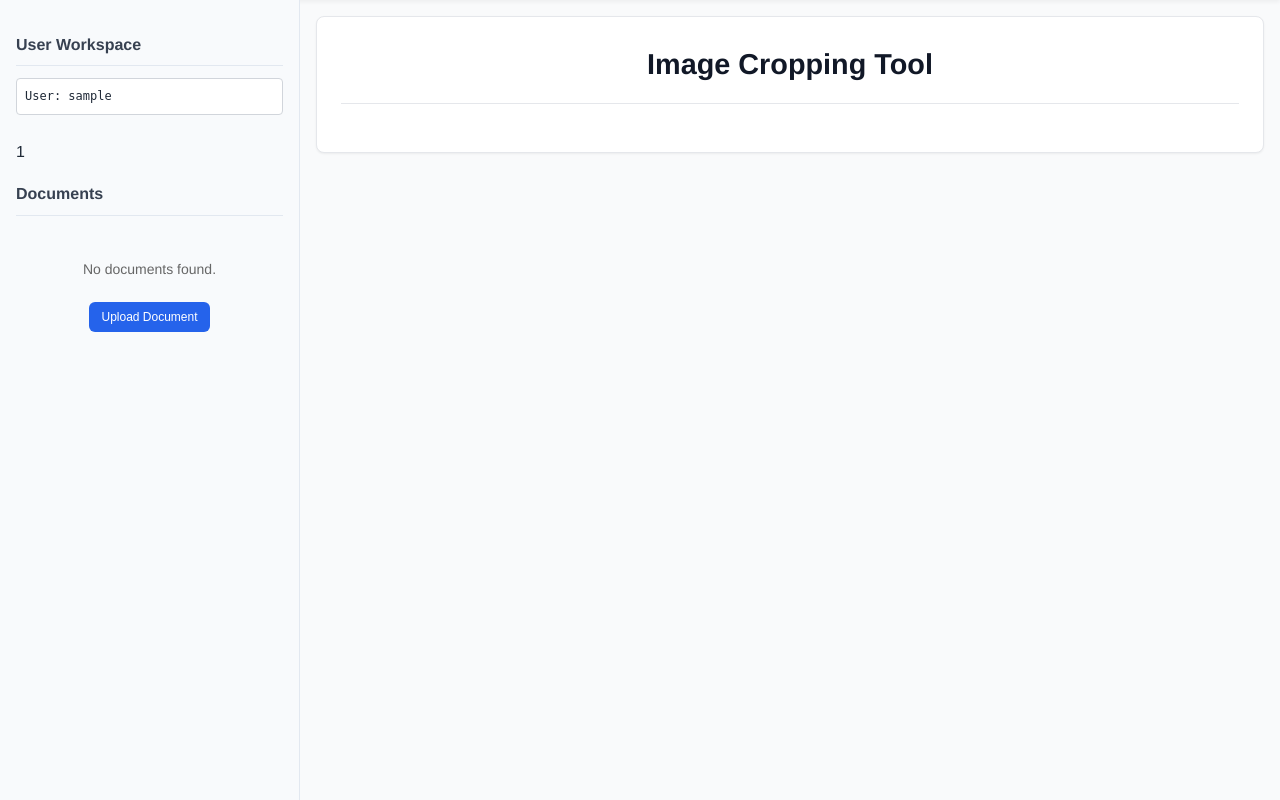
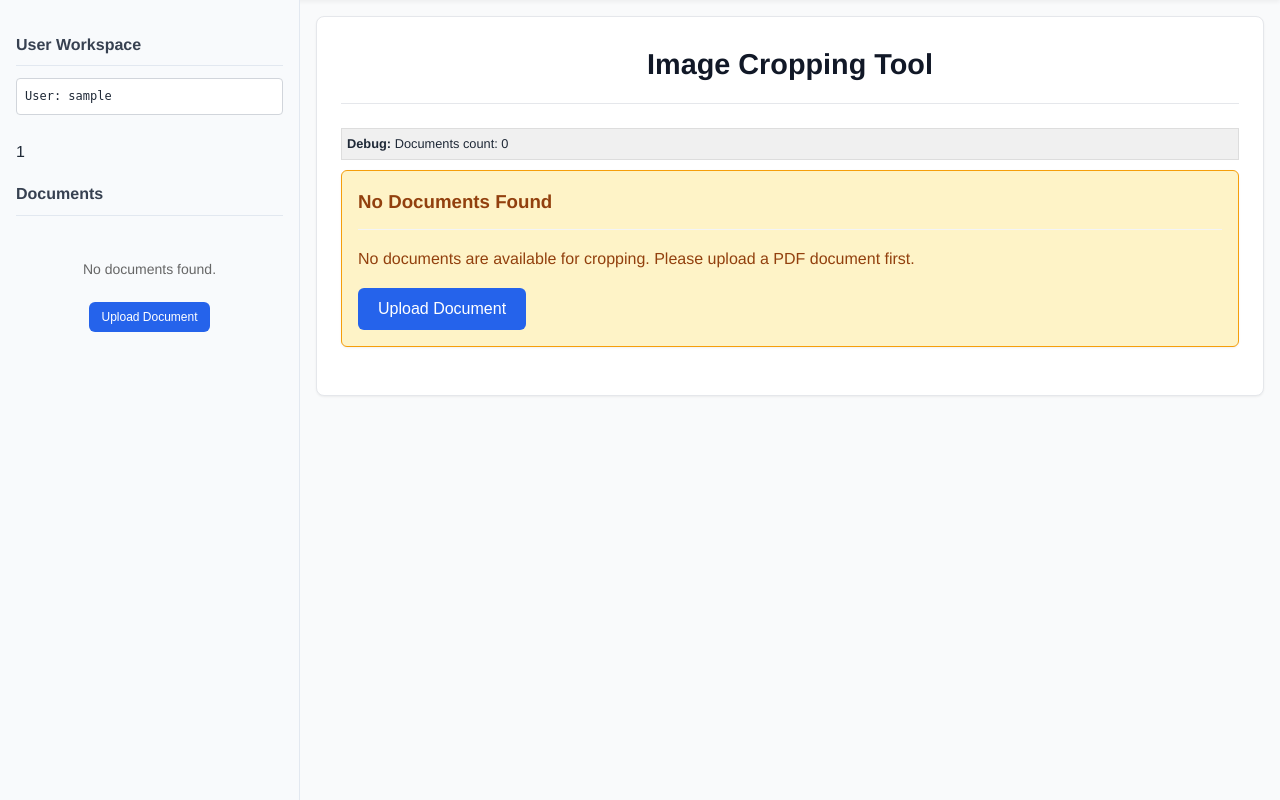
Before and after one commit to kperi/Kalchas, a Flask app: page /crop_image in a window 1280 px wide. Shown: the part 83-883 px from the top of the page. Run offline with Flask 2, Linux system fonts and the light colour scheme; a user stored in the database is signed in; some libraries are stand-ins or nearby versions.

Commit message:
Fixing doc display after upload

```diff
--- a/logios/my-flask-app/app/templates/crop_menu.html
+++ b/logios/my-flask-app/app/templates/crop_menu.html
@@ -1,10 +1,9 @@
-<!DOCTYPE html>
-<html lang="en">
-<head>
-    <meta charset="UTF-8">
-    <meta name="viewport" content="width=device-width, initial-scale=1.0">
-    <title>Crop Image - Logios App</title>
-    {% block head_extra %}
+{% extends "layout.html" %}
+
+{% block title %}Crop Image - Logios App{% endblock %}
+
+{% block head %}
+    {{ super() }}
     <link href="https://cdnjs.cloudflare.com/ajax/libs/cropperjs/1.5.13/cropper.min.css" rel="stylesheet">
     <script src="https://cdnjs.cloudflare.com/ajax/libs/cropperjs/1.5.13/cropper.min.js"></script>
     <style>
@@ -429,10 +428,9 @@
             }
         }
     </style>
-    {% endblock %}
-</head>
-<body>
-    {% include 'layout.html' %}
+{% endblock %}
+
+{% block content %}
     <div class="page-layout">
         <!-- Sidebar -->
         <div class="sidebar">
@@ -495,9 +493,18 @@
 
         <!-- Main Content -->
         <div class="main-content">
-            {% block content %}
             <div class="gradio-component-group" style="max-width: 1000px; margin-left: auto; margin-right: auto;">
                 <h1>Image Cropping Tool</h1>
+
+            <!-- Debug info for documents -->
+            <div id="debug-documents-info" style="margin-bottom: 10px; padding: 5px; border: 1px solid #ddd; background-color: #f0f0f0; font-size: 0.8em;">
+                <strong>Debug:</strong>
+                Documents count: {{ documents|length if documents else 0 }}
+                {% if selected_folder %} | Selected folder: {{ selected_folder }}{% endif %}
+                {% if documents %}
+                    | Document names: {% for doc in documents %}{{ doc.name }}{% if not loop.last %}, {% endif %}{% endfor %}
+                {% endif %}
+            </div>
 
             {% if documents %}
             <div class="gradio-component-group" style="background-color: #f9fafb; padding: 1rem; margin-bottom: 1.5rem;">
@@ -554,6 +561,25 @@
                     </div>
                 </noscript>
             </div>
+            {% else %}
+                <!-- No documents found -->
+                <div class="gradio-component-group" style="background-color: #fef3c7; padding: 1rem; margin-bottom: 1.5rem; border: 1px solid #f59e0b; border-radius: 6px;">
+                    {% if selected_folder %}
+                        <h3 style="color: #92400e; margin-top: 0;">Document Not Found</h3>
+                        <p style="color: #92400e;">The document "{{ selected_folder }}" was not found or is still being processed.</p>
+                        <p style="color: #92400e;">If you just uploaded a PDF, please wait a moment for processing to complete, then refresh the page.</p>
+                        <div style="margin-top: 1rem;">
+                            <button onclick="window.location.reload()" class="gradio-button gradio-button-primary" style="margin-right: 0.5rem;">Refresh Page</button>
+                            <button onclick="navigateToUpload()" class="gradio-button">Upload New Document</button>
+                        </div>
+                    {% else %}
+                        <h3 style="color: #92400e; margin-top: 0;">No Documents Found</h3>
+                        <p style="color: #92400e;">No documents are available for cropping. Please upload a PDF document first.</p>
+                        <div style="margin-top: 1rem;">
+                            <button onclick="navigateToUpload()" class="gradio-button gradio-button-primary">Upload Document</button>
+                        </div>
+                    {% endif %}
+                </div>
             {% endif %}
 
             <!-- Dynamic content area for selected image -->
@@ -732,6 +758,26 @@
                     setTimeout(() => {
                         initializeCropperForImage();
                     }, 100);
+                } else if (currentFolder && !currentImage) {
+                    // Document is selected but no image yet - show document info and load images
+                    if (currentDocumentName) {
+                        currentDocumentName.textContent = currentFolder;
+                    }
+                    if (selectedDocumentInfo) {
+                        selectedDocumentInfo.style.display = 'block';
+                    }
+
+                    // Update sidebar selection to match current folder
+                    document.querySelectorAll('.document-item').forEach(item => {
+                        item.classList.remove('selected');
+                    });
+                    const selectedItem = document.querySelector(`[data-document-name="${currentFolder}"]`);
+                    if (selectedItem) {
+                        selectedItem.classList.add('selected');
+                    }
+
+                    // Load document images to populate the dropdown
+                    loadDocumentImages(currentFolder);
                 } else if (!currentFolder) {
                     // Hide image-related UI if no document is selected
                     hideImageSelection();
@@ -1662,9 +1708,6 @@
                 </div>
             </div>
         </div>
-            </div>
-            {% endblock %}
         </div>
     </div>
-</body>
-</html>
+{% endblock %}
--- a/logios/my-flask-app/app/templates/layout.html
+++ b/logios/my-flask-app/app/templates/layout.html
@@ -4,6 +4,7 @@
     <meta charset="UTF-8">
     <title>{% block title %}Logios App{% endblock %}</title>
     <link rel="stylesheet" href="{{ url_for('static', filename='css/style.css') }}">
+    {% block head %}{% endblock %}
     <style>
         nav ul {
             list-style: none;
```
